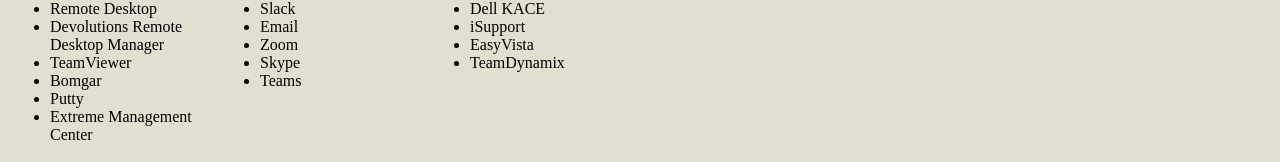
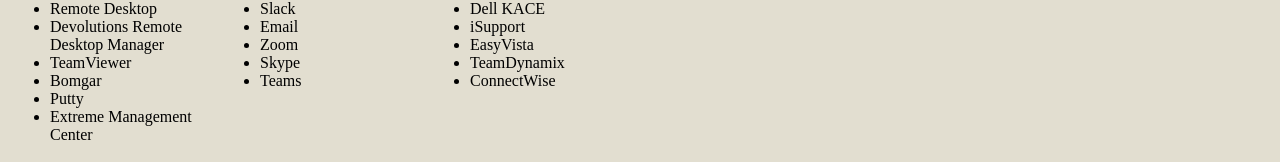
Before and after one commit to OutOfBoredomMike/Resumes, a plain HTML site: page index.html in a window 1280 px wide. Shown: the part 2628-2790 px from the top of the page. Drawn offline with Linux system fonts and the light colour scheme.

Commit message:
Update index.html

```diff
--- a/index.html
+++ b/index.html
@@ -392,6 +392,7 @@
                                 <li>iSupport</li>
                                 <li>EasyVista</li>
                                 <li>TeamDynamix</li>
+                                <li>ConnectWise</li>
                             </ul>
                         </div>
 
@@ -443,4 +444,5 @@
     <!-- Footer | END -->
 
 
+
 </html>
```
